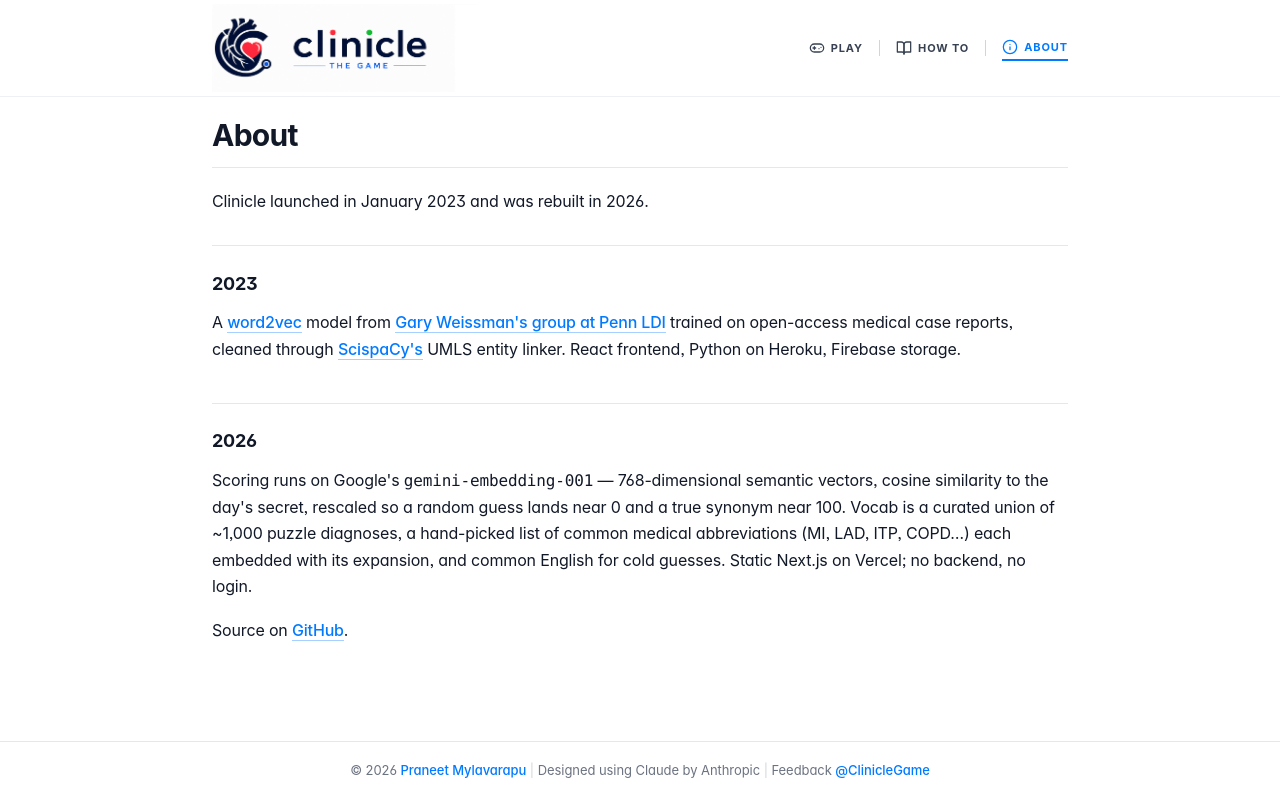
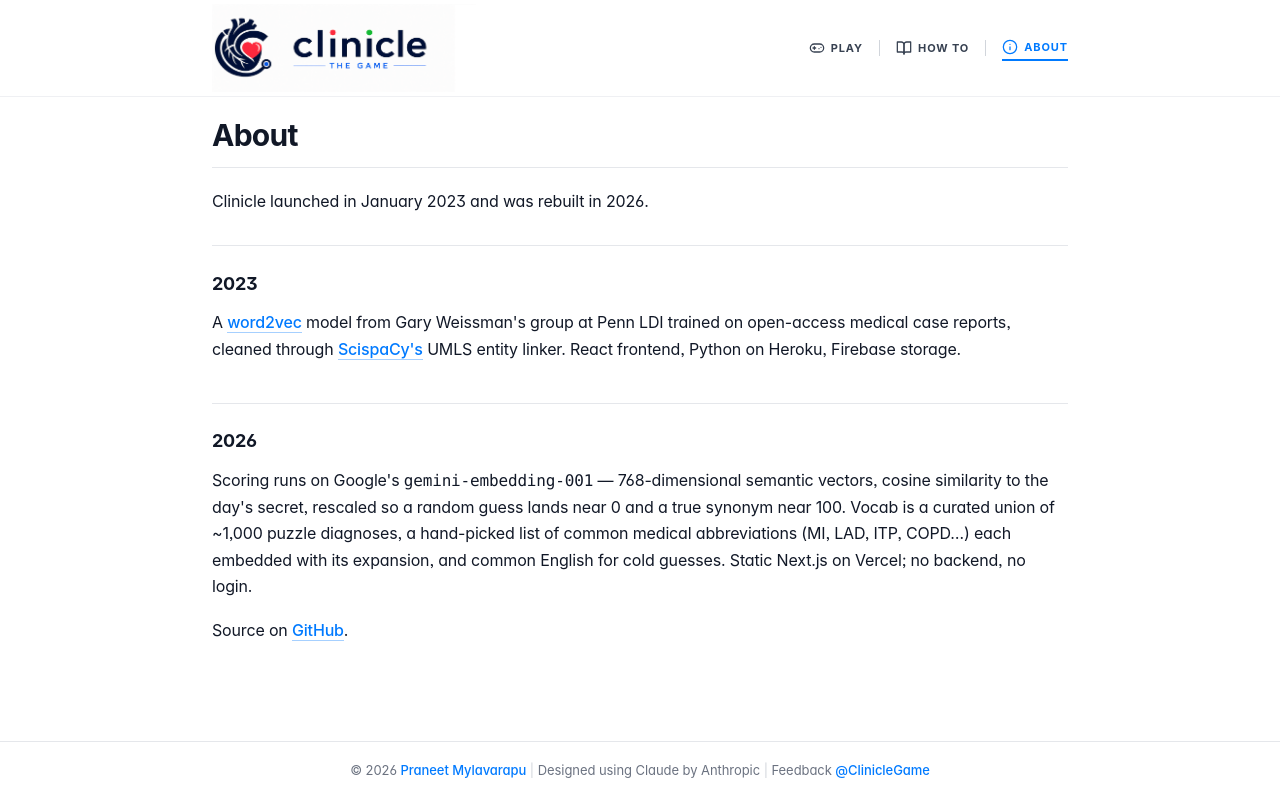
Before and after one commit to pmylavarapu/cliniclegame, a Next.js app: page /how-it-works in a window 1280 px wide. Built offline with nearby package versions, Linux system fonts and the light colour scheme.

Commit message:
About: unlink the Penn LDI mention (leave as plain text)
Co-Authored-By: Claude Opus 4.7 <noreply@anthropic.com>
Claude-Session: https://claude.ai/code/session_01NDS2pzc3Tq4i6mLeefBvni

```diff
--- a/app/how-it-works/page.tsx
+++ b/app/how-it-works/page.tsx
@@ -24,15 +24,8 @@ export default function HowItWorksPage() {
         >
           word2vec
         </a>{' '}
-        model from{' '}
-        <a
-          href="https://ldi.upenn.edu/our-work/research-updates/clinical-concept-embeddings-learned-from-massive-sources-of-multimodal-medical-data-to-predict-in-hospital-mortality/"
-          target="_blank"
-          rel="noopener noreferrer"
-        >
-          Gary Weissman&apos;s group at Penn LDI
-        </a>{' '}
-        trained on open-access medical case reports, cleaned through{' '}
+        model from Gary Weissman&apos;s group at Penn LDI trained on
+        open-access medical case reports, cleaned through{' '}
         <a
           href="https://allenai.github.io/scispacy/"
           target="_blank"
```
